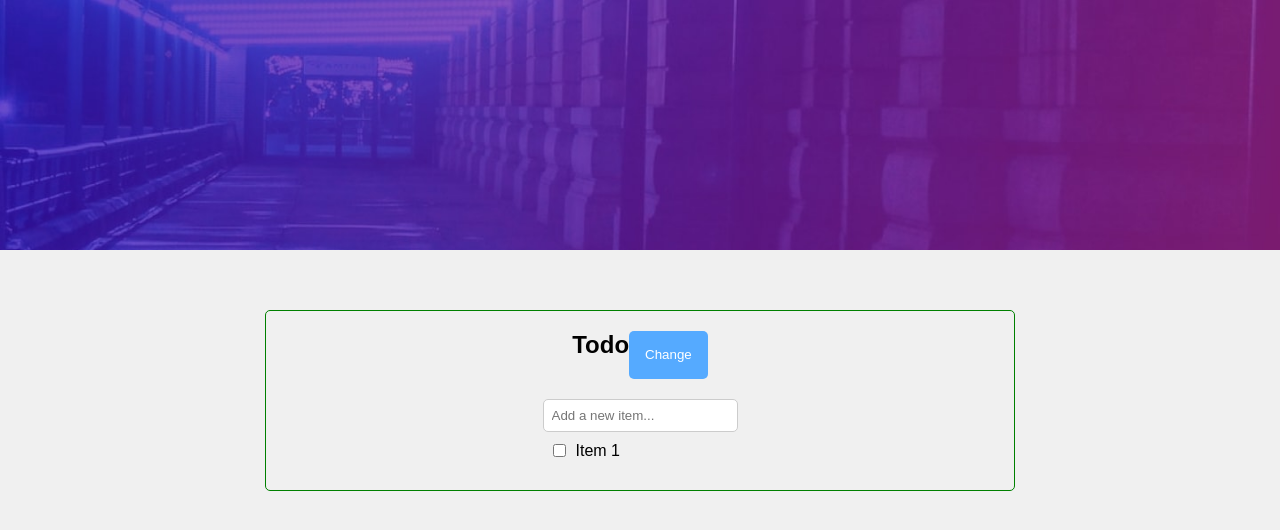
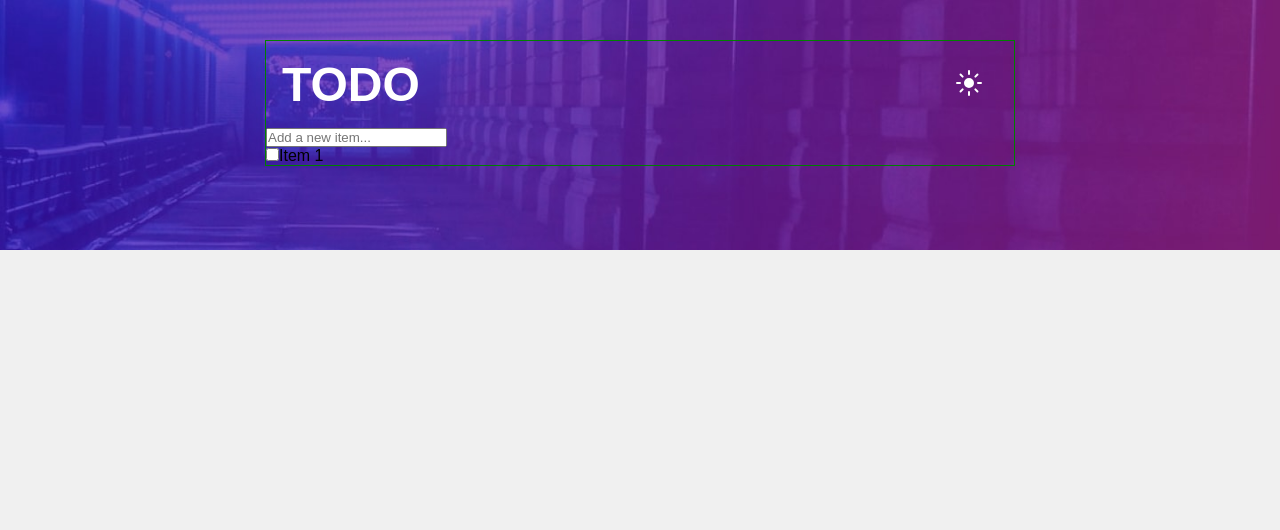
Before and after one commit to ioangheraszim/Todo-App, a React (Vite) app: page / in a window 1280 px wide. Shown: the top 530 px of the page. Built offline with nearby package versions, Linux system fonts and the light colour scheme.

Commit message:
managed to fix the logo and theme changer button

```diff
--- a/src/App.jsx
+++ b/src/App.jsx
@@ -3,10 +3,14 @@ function App() {
   return (
     <div class="container">
       <div class="top-background"></div>
-      <div class="todo-list">
+      <div class="wrapper">
         <div class="header">
-            <div class="logo">Todo</div>
-            <button class="change-button">Change</button>
+            <div class="logo">
+              <h1>TODO</h1>
+            </div>
+            <div className="theme-btn">
+              <button class="change-button"><img src='./src/assets/images/icon-sun.svg'/></button>
+            </div>
         </div>
         <div className="list-items">
           <input type="text" class="input-field" placeholder="Add a new item..." />
--- a/styles.css
+++ b/styles.css
@@ -29,54 +29,28 @@ body {
   background-image: url("./src/assets/images/bg-desktop-dark.jpg");
   background-size: cover;
 }
-.container .todo-list {
+.container .wrapper {
+  position: absolute;
+  top: 5%;
   width: 750px;
-  padding: 20px;
-  border-radius: 5px;
   border: 1px solid green;
+}
+.container .wrapper .header {
   display: flex;
-  flex-direction: column;
+  justify-content: space-between;
   align-items: center;
-  justify-content: space-between;
+  padding: 1rem;
 }
-.container .header {
-  display: flex;
-}
-.container .header .logo {
+.container .wrapper .header .logo {
+  color: #fff;
   font-size: 24px;
   font-weight: bold;
-  margin-bottom: 20px;
 }
-.container .header .change-button {
-  margin-left: auto;
-  background-color: #55aaff;
+.container .wrapper .header .change-button {
+  background-color: transparent;
   color: #ffffff;
   border: none;
   padding: 8px 16px;
   border-radius: 5px;
   cursor: pointer;
-}
-
-.todo-item {
-  display: flex;
-  align-items: center;
-  padding: 10px;
-  border-bottom: 1px solid #cccccc;
-  width: 100%;
-}
-
-.todo-item:last-child {
-  border-bottom: none;
-}
-
-.checkbox {
-  margin-right: 10px;
-}
-
-.input-field {
-  width: 100%;
-  margin-top: 20px;
-  padding: 8px;
-  border: 1px solid #cccccc;
-  border-radius: 5px;
 }/*# sourceMappingURL=styles.css.map */
--- a/styles.scss
+++ b/styles.scss
@@ -30,31 +30,26 @@ body {
         background-size: cover;
     }
 
-    .todo-list {
+    .wrapper {
+        position: absolute;
+        top: 5%;
         width: 750px;
-        padding: 20px;
-        border-radius: 5px;
         border: 1px solid green;
 
+        .header {
             display: flex;
-        flex-direction: column;
+            justify-content: space-between;
             align-items: center;
-        justify-content: space-between;
-    }
-
-    .header {
-
-        display: flex;
+            padding: 1rem;
 
             .logo {
+                color: #fff;
                 font-size: 24px;
                 font-weight: bold;
-            margin-bottom: 20px;
             }
 
             .change-button {
-            margin-left: auto;
-            background-color: #55aaff;
+                background-color: transparent;
                 color: #ffffff;
                 border: none;
                 padding: 8px 16px;
@@ -62,37 +57,5 @@ body {
                 cursor: pointer;
             }
         }
-
-
     }
-
-
-
-
-
-
-  .todo-item {
-    display: flex;
-    align-items: center;
-    padding: 10px;
-    border-bottom: 1px solid #cccccc;
-    width: 100%;
 }
-
-  .todo-item:last-child {
-    border-bottom: none;
-  }
-
-  .checkbox {
-    margin-right: 10px;
-  }
-
-
-
-  .input-field {
-    width: 100%;
-    margin-top: 20px;
-    padding: 8px;
-    border: 1px solid #cccccc;
-    border-radius: 5px;
-  }
```
Also changed, not shown: 1 other file (tests, documents, lock files or other folders). Lines whose indentation alone changed are shown as unchanged.
